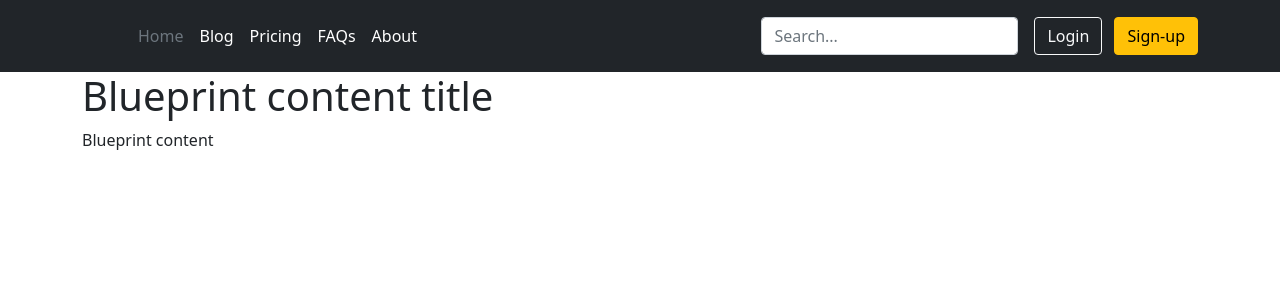
After one commit to botrf/flask_blog, a Flask app: template app/posts/templates/posts/index.html in a window 1280 px wide. The commit adds this page. Shown: the top 300 px of the page. Run offline with Flask 2, Linux system fonts and the light colour scheme; the template is opened without the code that fills it, so the values that code supplies are empty; parts of the project's set-up code (start-up, migrations or seed data) failed here and were passed over.

Commit message:
creating a blueprint posts

```diff
--- a/app/app.py
+++ b/app/app.py
@@ -1,5 +1,8 @@
 from flask import Flask
 from config import Configuration
+from posts.blueprint import posts
 
 app = Flask(__name__)
 app.config.from_object(Configuration)
+
+app.register_blueprint(posts, url_prefix="/blog")
--- /dev/null
+++ b/app/posts/templates/posts/index.html
@@ -0,0 +1,13 @@
+{% extends 'base.html' %}
+
+{% block title %}
+    Blueprint index
+{% endblock %}
+
+{% block content_title %}
+    Blueprint content title
+{% endblock %}
+
+{% block content %}
+    Blueprint content
+{% endblock %}
--- a/app/templates/base.html
+++ b/app/templates/base.html
@@ -26,8 +26,8 @@
                 </a>
 
                 <ul class="nav col-12 col-lg-auto me-lg-auto mb-2 justify-content-center mb-md-0">
-                    <li><a href="#" class="nav-link px-2 text-secondary">Home</a></li>
-                    <li><a href="#" class="nav-link px-2 text-white">Features</a></li>
+                    <li><a href="{{ url_for('index') }}" class="nav-link px-2 text-secondary">Home</a></li>
+                    <li><a href="{{ url_for('posts.index')}}" class="nav-link px-2 text-white">Blog</a></li>
                     <li><a href="#" class="nav-link px-2 text-white">Pricing</a></li>
                     <li><a href="#" class="nav-link px-2 text-white">FAQs</a></li>
                     <li><a href="#" class="nav-link px-2 text-white">About</a></li>
```
Also changed, not shown: app/posts/blueprint.py (added, +8 -0 lines).
